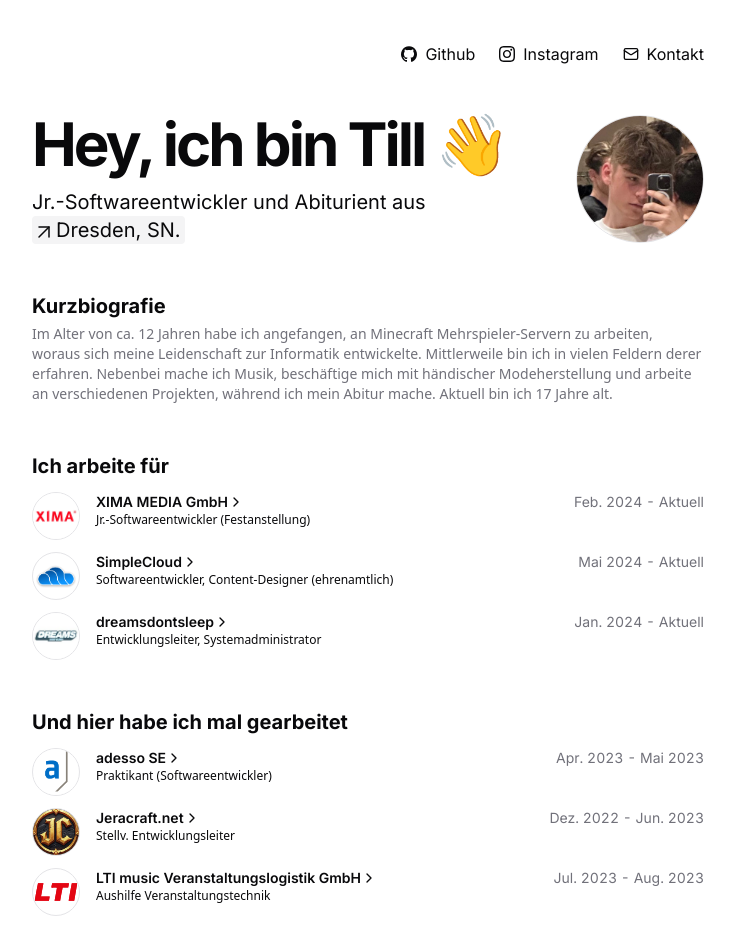
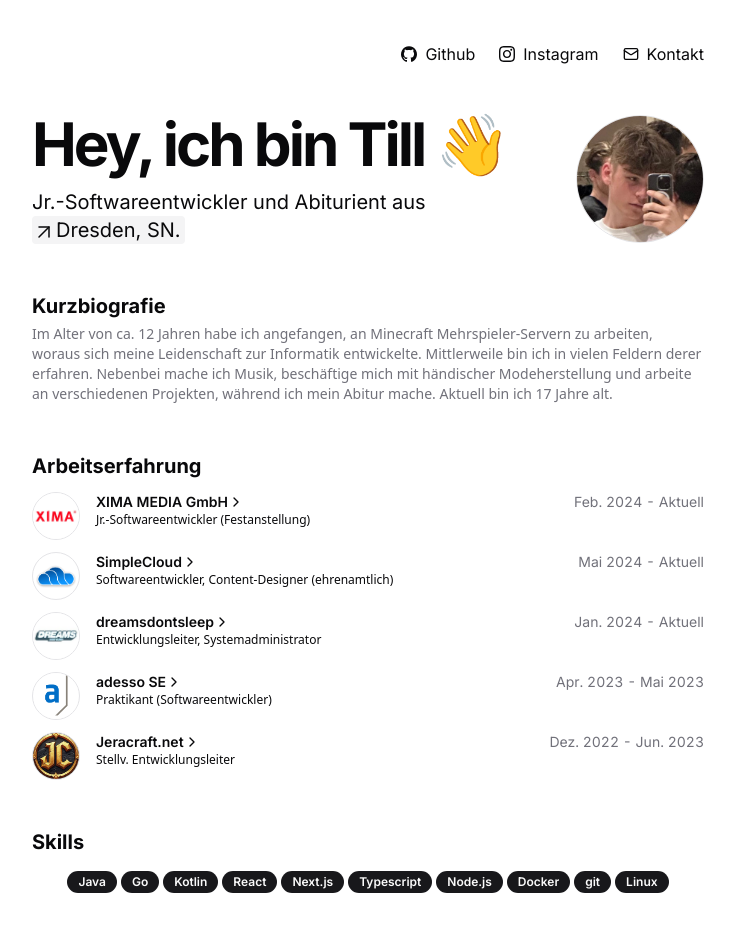
Before and after one commit to tillhfm/portfolio, a Next.js app: page / in a window 1280 px wide. Shown: the top 952 px of the page, without its empty margins (272-1007 px from the left). Built offline with nearby package versions, Linux system fonts and the light colour scheme.

Commit message:
feat: simplify work experience section

```diff
--- a/src/app/page.tsx
+++ b/src/app/page.tsx
@@ -83,9 +83,9 @@ export default function Home() {
          <section id="current-work">
             <div className="flex min-h-0 flex-col gap-y-3">
                <BlurFade delay={1.3}>
-                  <h2 className="text-xl font-bold">Ich arbeite für</h2>
+                  <h2 className="text-xl font-bold">Arbeitserfahrung</h2>
                </BlurFade>
-               {DATA.currentWork.map((work, id) => (
+               {DATA.experience.map((work, id) => (
                   <BlurFade
                      key={id}
                      delay={1.45 + id * 0.08}
@@ -93,36 +93,11 @@ export default function Home() {
                      <ResumeCard
                         key={id}
                         logoUrl={work.logoSrc}
-                        altText={work.company}
-                        title={work.company}
+                        altText={work.institution}
+                        title={work.institution}
                         subtitle={work.title}
                         references={work.references}
-                        period={`${work.start} - Aktuell`}
-                        description={work.description}
-                     />
-                  </BlurFade>
-               ))}
-            </div>
-         </section>
-
-         <section id="current-work">
-            <div className="flex min-h-0 flex-col gap-y-3">
-               <BlurFade delay={1.6}>
-                  <h2 className="text-xl font-bold">Und hier habe ich mal gearbeitet</h2>
-               </BlurFade>
-               {DATA.pastWork.map((work, id) => (
-                  <BlurFade
-                     key={id}
-                     delay={1.75 + id * 0.08}
-                  >
-                     <ResumeCard
-                        key={id}
-                        logoUrl={work.logoSrc}
-                        altText={work.company}
-                        title={work.company}
-                        subtitle={work.title}
-                        references={work.references}
-                        period={`${work.start} - ${work.end}`}
+                        period={`${work.start} - ${work.end ? work.end : 'Aktuell'}`}
                         description={work.description}
                      />
                   </BlurFade>
--- a/src/data/data.tsx
+++ b/src/data/data.tsx
@@ -9,8 +9,8 @@ export const DATA: {
    phoneNumber: string;
    dateOfBirth: string;
    skills: string[];
-   currentWork: {
-      company: string,
+   experience: {
+      institution: string,
       references: {
          url: string;
          name: string;
@@ -20,19 +20,7 @@ export const DATA: {
       logoSrc: string,
       description: string,
       start: string,
-   }[];
-   pastWork: {
-      company: string,
-      references: {
-         url: string;
-         name: string;
-         icon: React.JSX.Element;
-      }[],
-      title: string,
-      logoSrc: string,
-      description: string,
-      start: string,
-      end: string,
+      end?: string,
    }[];
 } = {
    instagramUrl: "https://instagram.com/hm.till",
@@ -53,9 +41,9 @@ export const DATA: {
       "git",
       "Linux"
    ],
-   currentWork: [
+   experience: [
       {
-         company: "XIMA MEDIA GmbH",
+         institution: "XIMA MEDIA GmbH",
          references: [
             {
                url: "https://xima.de",
@@ -70,7 +58,7 @@ export const DATA: {
             "Junior-Softwareentwickler für Fullstack-Anwendungen in Java Enterprise Umgebungen.",
       },
       {
-         company: "SimpleCloud",
+         institution: "SimpleCloud",
          references: [
             {
                url: "https://simplecloud.app",
@@ -90,7 +78,7 @@ export const DATA: {
             "Mitwirkung an der Entwicklung der v3, Dokumentation und Eventplanung.",
       },
       {
-         company: "dreamsdontsleep",
+         institution: "dreamsdontsleep",
          references: [
             {
                url: "https://instagram.com/dreamsdontsleeep",
@@ -104,10 +92,8 @@ export const DATA: {
          description:
             "Systemadminitration und Leitung der Entwicklung einer React-Anwendung.",
       },
-   ],
-   pastWork: [
       {
-         company: "adesso SE",
+         institution: "adesso SE",
          references: [
             {
                url: "https://adesso.de",
@@ -123,7 +109,7 @@ export const DATA: {
             "Entwicklung einer Fullstack-Webapp mit SpringBoot und Thymeleaf.",
       },
       {
-         company: "Jeracraft.net",
+         institution: "Jeracraft.net",
          references: [
             {
                url: "https://www.youtube.com/@Jeracraft",
@@ -138,21 +124,5 @@ export const DATA: {
          description:
             "Entwicklung und stellvertretende Leitung der Entwicklung am Minecraft Netzwerk des YouTubers Jeracraft.",
       },
-      {
-         company: "LTI music Veranstaltungslogistik GmbH",
-         references: [
-            {
-               url: "https://lti-music.com",
-               name: "Webseite",
-               icon: <GlobeIcon className="size-4" />
-            }
-         ],
-         title: "Aushilfe Veranstaltungstechnik",
-         logoSrc: "/lti.svg",
-         start: "Jul. 2023",
-         end: "Aug. 2023",
-         description:
-            "Wartung & Logistik von Veranstaltungstechnik und Auf- & Abbau von Events.",
-      },
    ],
 }
```
